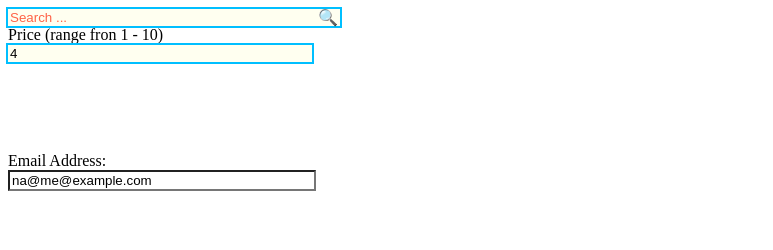
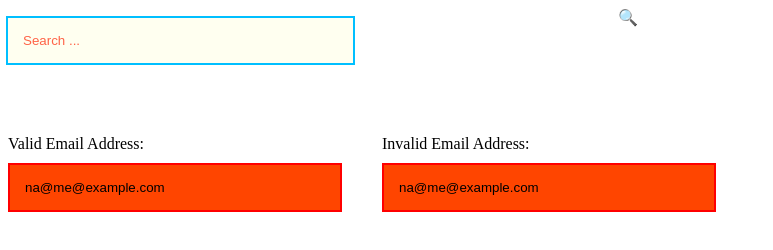
Before and after one commit to BoshraJaber/SoS-My-content, a plain HTML site: page index.html in a window 1280 px wide. Shown: the whole page, without its empty margins (0-773 px from the left). Drawn offline with Linux system fonts and the light colour scheme.

Commit message:
Final Draft

```diff
--- a/index.html
+++ b/index.html
@@ -6,45 +6,76 @@
     <title>Document</title>
     <style>
       input {
-        appearance: none; /*Search why, turn off the native look & feel of widgets on some browsers.as much as possible, and lets you build up the styles yourself using CSS. but not functionality.*/
+        /* Turn off the native look & feel of widgets on some browsers */
+        appearance: none;
         -webkit-appearance: none;
+        /* Control the width from its parent */
         width: 100%;
-        caret-color: deepskyblue; /*style the line indecator (|)*/
+        /* Style the line indecator (|)*/
+        caret-color: deepskyblue;
       }
+
       input:placeholder-shown {
         text-overflow: ellipsis;
       }
 
       .position-relative {
         position: relative;
-        width: 300px;
+        width: 600px;
       }
     </style>
   </head>
   <body>
     <!-- <input placeholder="Search " /> -->
 
+    <!-- CSS -->
     <style>
-      input.use-psudo-element {
+      input {
+        padding: 15px;
+        margin-top: 10px;
+      }
+      input.use-psuedo-element {
         padding-right: 30px;
       }
-      input.use-psudo-element + *:before {
+      input.use-psuedo-element + *:before {
         content: "🔍";
         position: absolute;
-        top: 0px;
         right: -30px;
       }
+      :root {
+        --placeholder-color: #1313e9;
+      }
+      ::-webkit-input-placeholder {
+        color: var(--placeholder-color); /* Chrome/Opera/Safari */
+      }
+      ::-moz-placeholder {
+        color: var(--placeholder-color); /* Firefox 19+ */
+      }
+      :-ms-input-placeholder {
+        color: var(--placeholder-color); /* IE 10+ */
+      }
+      :-moz-placeholder {
+        color: var(--placeholder-color); /* Firefox 18- */
+      }
+      input::placeholder {
+        color: tomato;
+      }
     </style>
+
+    <!-- HTML  -->
     <section class="position-relative">
       <input
         id="searchInput"
-        class="use-psudo-element"
+        class="use-psuedo-element"
         type="text"
         placeholder="Search ..."
       />
       <span></span>
     </section>
 
+    <br /><br /><br /><br />
+
+    <!-- CSS -->
     <style>
       input:in-range {
         background-color: palegreen;
@@ -54,46 +85,43 @@
         background-color: orangered;
         border: 2px solid red;
       }
+      input:required {
+        background-color: gold;
+      }
+
+      .d-flex {
+        display: flex;
+        width: 600px;
+        gap: 40px;
+      }
+      input {
+        width: 300px;
+      }
     </style>
-    <section class="position-relative">
-      <label for="price">Price (range fron 1 - 10)</label>
-      <input name="price" type="number" min="1" max="10" value="4" />
-    </section>
-    <br />
-    <br />
-    <br />
-    <br />
-    <br />
+
     <!-- ======================================================== -->
-
+    <!-- CSS -->
     <style>
       input:valid {
         background-color: ivory;
         border: none;
         outline: 2px solid deepskyblue;
-        accent-color: gold;
       }
-      /* input:invalid {
+      input:invalid {
         background-color: orangered;
         border: 2px solid red;
-        accent-color: gold;
-      } */
-      input:user-invalid {
-        /* ... */
-        background-color: orangered;
-        border: 2px solid red;
-        accent-color: gold;
-      }
-      input:required {
-        background-color: gold;
-      }
-      input::placeholder {
-        color: tomato;
       }
     </style>
-    <section class="position-relative">
-      <label for="email">Email Address:</label>
-      <input name="email" type="email" value="na@me@example.com" />
+    <!-- HTML -->
+    <section class="d-flex">
+      <section class="position-relative">
+        <label for="email">Valid Email Address:</label>
+        <input name="email" type="email" value="na@me@example.com" />
+      </section>
+      <section class="position-relative">
+        <label for="email">Invalid Email Address:</label>
+        <input name="email" type="email" value="na@me@example.com" />
+      </section>
     </section>
   </body>
 </html>
```
Also changed, not shown: assets/Input-CSS-Properties.png (added), assets/before-after-code.png (added), assets/before-after-result.png (added), assets/in-range&out-of-range.png (added), assets/invalid vs valid.png (added), assets/placeholder.png (added), assets/range-example.png (added), assets/vaild-invalid-example.png (added), 2 other files.
